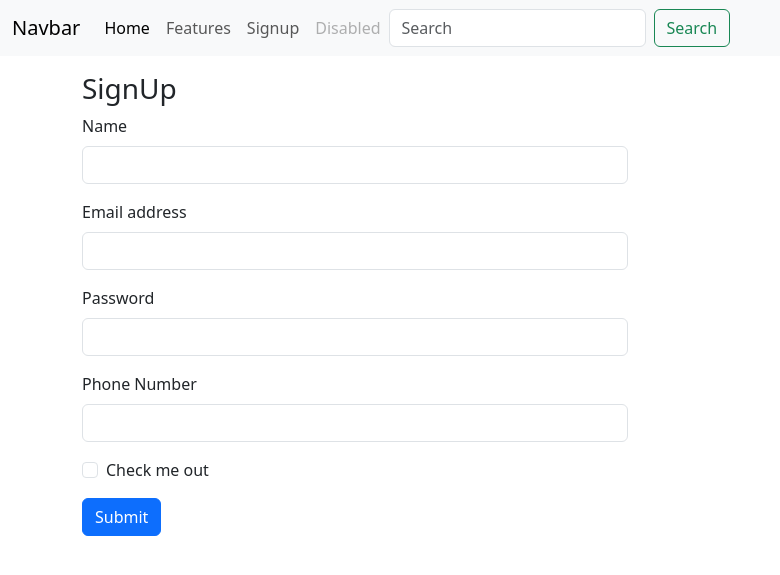
After one commit to Aadityamali0/Ecommerce_site, a Django app: page /signup/ in a window 1280 px wide. The commit adds this page. Shown: the top 575 px of the page, without its empty margins (0-780 px from the left). Run offline with Django 5.2, Linux system fonts and the light colour scheme.

Commit message:
signup page making

```diff
--- a/store/admin.py
+++ b/store/admin.py
@@ -1,5 +1,5 @@
 from django.contrib import admin
-from . models import Product, Category
+from . models import Product, Category, Customer
 
 class AdminProduct(admin.ModelAdmin):
     list_display = ['id', 'product_name', 'category', 'price']
@@ -7,3 +7,4 @@ class AdminProduct(admin.ModelAdmin):
 
 admin.site.register(Product, AdminProduct)
 admin.site.register(Category)
+admin.site.register(Customer)
--- a/store/models.py
+++ b/store/models.py
@@ -15,3 +15,7 @@ class Product(models.Model):
 
     def __str__(self):
         return self.product_name
+
+class Customer(models.Model):
+    name = models.CharField(max_length=50)
+    phone = models.CharField(max_length=15)
--- a/store/templates/store/home.html
+++ b/store/templates/store/home.html
@@ -26,7 +26,7 @@
       <h3>Category</h3>
       {%for cat in category%}
         <ul>
-          <li>{{cat}}~</li>
+          <a href="/?category={{cat.id}}"><li>{{cat}}~</li></a>
         </ul>
       {%endfor%}
     </div>
--- a/store/templates/store/nav.html
+++ b/store/templates/store/nav.html
@@ -9,7 +9,7 @@
   <body>
       <nav class="navbar navbar-expand-lg bg-body-tertiary">
           <div class="container-fluid">
-              <a class="navbar-brand" href="#">Navbar</a>
+              <a class="navbar-brand" href="/">Navbar</a>
               <button class="navbar-toggler" type="button" data-bs-toggle="collapse" data-bs-target="#navbarNav" aria-controls="navbarNav" aria-expanded="false" aria-label="Toggle navigation">
       <span class="navbar-toggler-icon"></span>
     </button>
@@ -22,7 +22,7 @@
                 <a class="nav-link" href="#">Features</a>
             </li>
         <li class="nav-item">
-          <a class="nav-link" href="#">Pricing</a>
+          <a class="nav-link" href="/signup">Signup</a>
         </li>
         <li class="nav-item">
             <a class="nav-link disabled" aria-disabled="true">Disabled</a>
--- /dev/null
+++ b/store/templates/store/signup.html
@@ -0,0 +1,34 @@
+{%extends 'store/nav.html'%}
+{%block title%} SignUp Page {%endblock%}
+{%block body%}
+<div class="container">
+    <div class="row my-3">
+        <div class="col-sm-6 ofset-sm-3">
+            <h3>SignUp</h3>
+            <form action="{% url 'signup' %}" method="POST"> {% csrf_token %}
+                <div class="mb-3">
+                    <label for="exampleInputName1" class="form-label">Name</label>
+                    <input type="text" class="form-control" id="exampleInputName1">
+                </div>
+                <div class="mb-3">
+                    <label for="exampleInputEmail1" class="form-label">Email address</label>
+                    <input type="email" class="form-control" id="exampleInputEmail1" aria-describedby="emailHelp">
+                </div>
+                <div class="mb-3">
+                    <label for="exampleInputPassword1" class="form-label">Password</label>
+                    <input type="password" class="form-control" id="exampleInputPassword1">
+                </div>
+                <div class="mb-3">
+                    <label for="exampleInputPhone1" class="form-label">Phone Number</label>
+                    <input type="text" class="form-control" id="exampleInputPhone1">
+                </div>
+                <div class="mb-3 form-check">
+                    <input type="checkbox" class="form-check-input" id="exampleCheck1">
+                    <label class="form-check-label" for="exampleCheck1">Check me out</label>
+                </div>
+                <button type="submit" class="btn btn-primary">Submit</button>
+            </form>
+        </div>
+    </div>
+</div>
+{%endblock%}
--- a/store/urls.py
+++ b/store/urls.py
@@ -2,5 +2,6 @@ from django.urls import path
 from . import views
 
 urlpatterns = [
-    path("", views.home, name="home")
+    path("", views.home, name="home"),
+    path("signup/", views.signup, name="signup")
 ]
--- a/store/views.py
+++ b/store/views.py
@@ -1,13 +1,27 @@
 from django.shortcuts import render
 from django.http import HttpResponse
-from . models import Product, Category
+from .models import Product, Category
 
 def home(request):
-    products = Product.objects.all()
-    category = Category.objects.all()
+    categories = Category.objects.all()
+
+    categoryID = request.GET.get('category')
+
+    if categoryID:
+        products = Product.objects.filter(category=categoryID)
+    else:
+        products = Product.objects.all()
+
     params = {
         'product': products,
-        'category' : category
+        'category': categories
     }
-    print(category)
+
     return render(request, 'store/home.html', params)
+
+def signup(request):
+    if request.method == 'GET':
+        return render(request, 'store/signup.html')
+    else:
+        return HttpResponse('post invoked')
+    # return render(request, 'store/signup.html')
```
Also changed, not shown: db.sqlite3, store/migrations/0004_customer.py (added).
